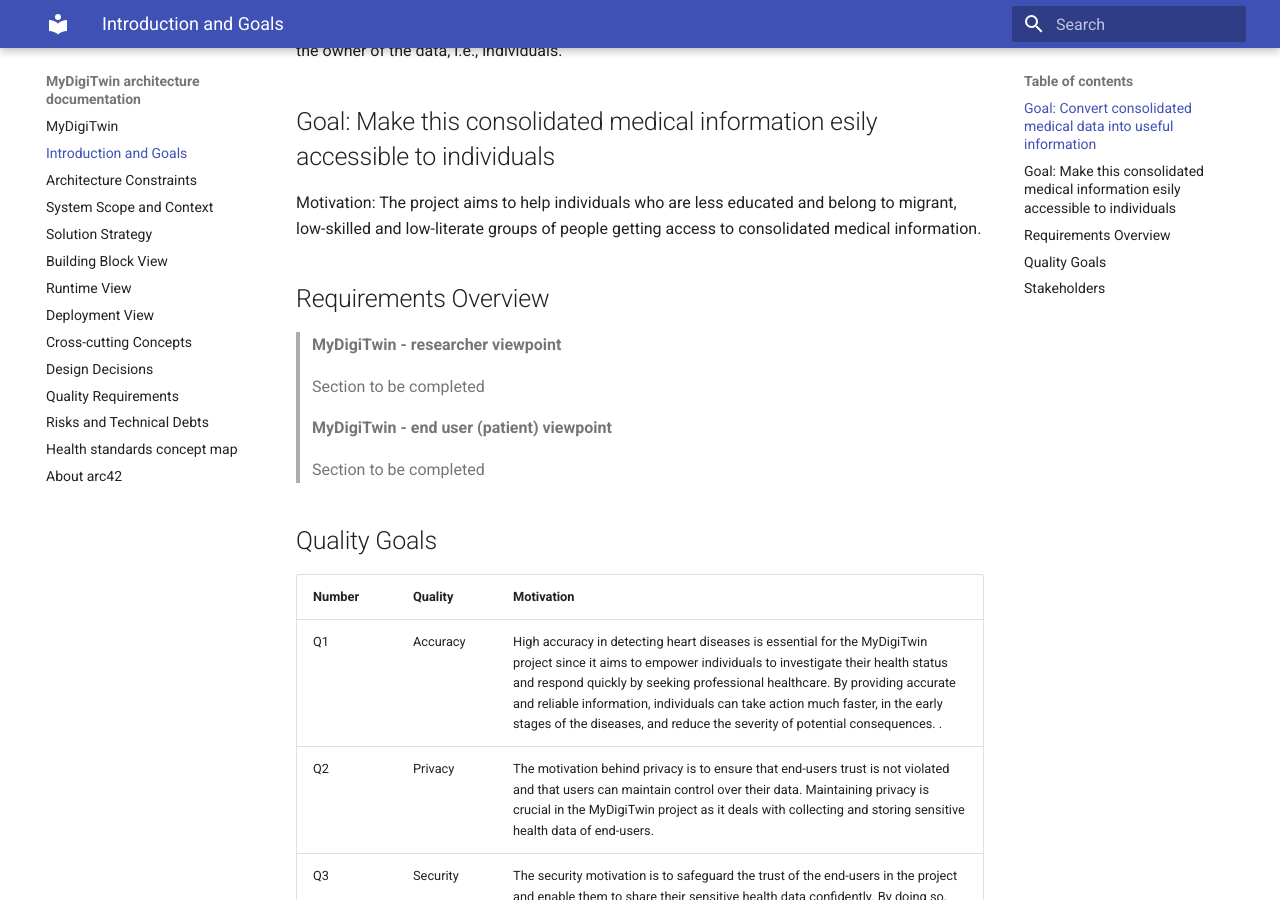
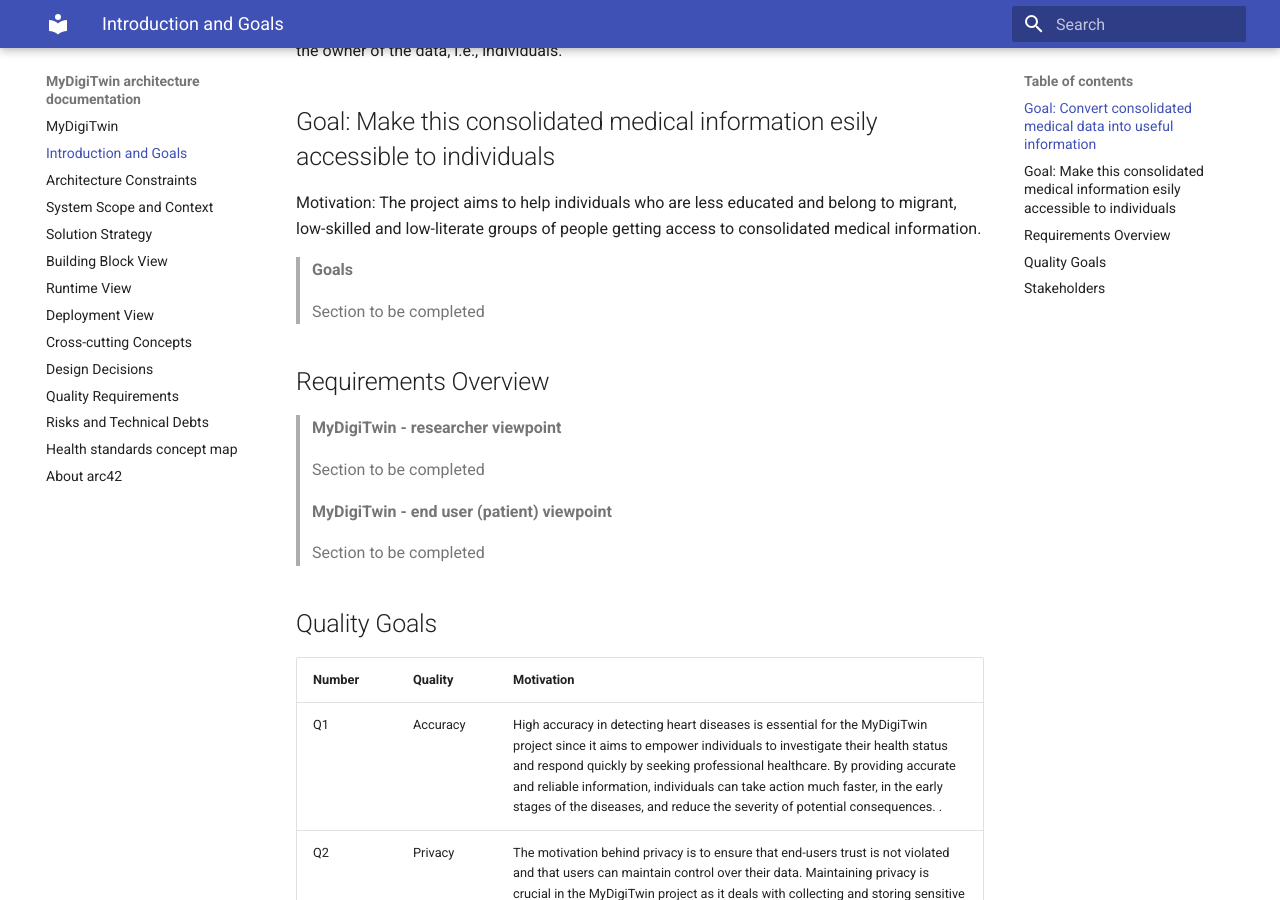
Before and after one commit to MyDigiTwinNL/MyDigiTwin-architecture-documentation, an MkDocs documentation site: the page built from docs/01.Introduction and Goals.md, in a window 1280 px wide and 900 px high, scrolled down 744 px. Built offline with MkDocs 1.6.1 and Material for MkDocs 9.7.7, drawn with Linux system fonts in a browser that asks for light colours.

Commit message:
introduction base content, comments/placeholders

```diff
--- a/docs/01.Introduction and Goals.md
+++ b/docs/01.Introduction and Goals.md
@@ -11,6 +11,11 @@ Motivation: Convert stored and consolidated medical data into useful information
 ## Goal: Make this consolidated medical information esily accessible to individuals
 
 Motivation: The project aims to help individuals who are less educated and belong to migrant, low-skilled and low-literate groups of people getting access to consolidated medical information.
+
+> **Goals**
+>
+> Section to be completed
+
 
 
 Requirements Overview
```
